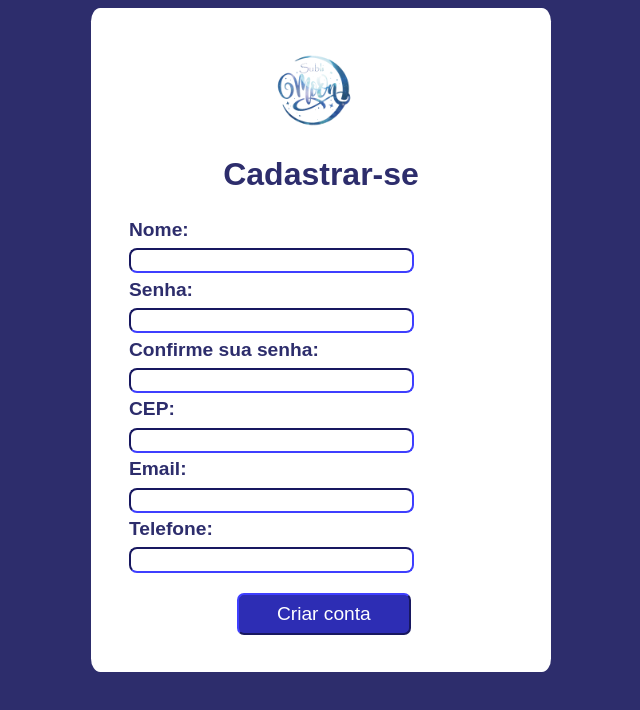
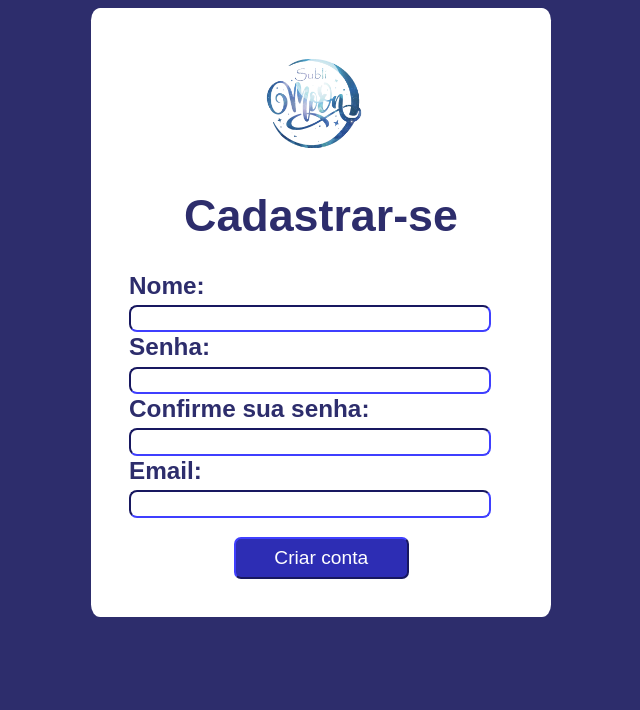
Before and after one commit to GabrielSADev/Login_E_Cadastro, a plain HTML site: page cadastro.html in a window 1280 px wide. Shown: the whole page, without its empty margins (319-959 px from the left). Drawn offline with Linux system fonts and the light colour scheme.

Commit message:
Cadastro alterado

```diff
--- a/cadastro.html
+++ b/cadastro.html
@@ -26,18 +26,11 @@
                 <label for="confirmarsenha">Confirme sua senha:</label>
                 <input type="password" id="senhaconf" name="usuario_senhaconf" />
             </div>
-            <div id="CEP01">
-                <label for="CEP">CEP:</label>
-                <input type="number" id="CEP" name="usuario_cep" />
-            </div>
             <div id="email01">
                 <label for="email">Email:</label>
                 <input type="email" id="email" name="usuario_email" />
             </div>
-            <div id="tel01">
-                <label for="telefone">Telefone:</label>
-                <input type="number" id="telefone" name="usuario_tel" />
-            </div>
+
         </section>
 
             <div class="button">
--- a/style.css
+++ b/style.css
@@ -1,5 +1,8 @@
 body{
     background-color: #2d2d6c;
+    display: flex;
+    flex-direction: column;
+    justify-content: center;
 }
 main{
     background-color: white;
@@ -11,12 +14,13 @@ main{
 }
 #sublimoonimagem{
     position: relative;
-    width: 6.2vw;
-    left: 38%;
+    width: 8vw;
+    left: 35%;
 }
 h1{
     color: #2d2d6c;
     text-align: center;
+    font-size: 3.5vw;
 }
 
 form{
@@ -24,7 +28,7 @@ form{
 }
 label{
     color: #2d2d6c;
-    font-size: 1.5vw;
+    font-size: 1.9vw;
     margin: 0%;
     white-space: nowrap;
     font-weight: 700;
@@ -39,44 +43,31 @@ label{
 #nome{
     border-color: #2d2db4;
     border-radius: 8px;
-    padding-right: 8vw;
-    height: 1.5vw;
+    padding-right: 14vw;
+    height: 1.7vw;
 
 }
 #senha{
     border-color: #2d2db4;
     border-radius: 8px;
-    padding-right: 8vw;
-    height: 1.5vw;
+    padding-right: 14vw;
+    height: 1.7vw;
 }
 
 #senhaconf{
     border-color: #2d2db4;
     border-radius: 8px;
-    padding-right: 8vw;
-    height: 1.5vw;
-}
-
-#CEP{
-    border-color: #2d2db4;
-    border-radius: 8px;
-    padding-right: 8vw;
-    height: 1.5vw;
+    padding-right: 14vw;
+    height: 1.7vw;
 }
 
 #email{
     border-color: #2d2db4;
     border-radius: 8px;
-    padding-right: 8vw;
-    height: 1.5vw;
+    padding-right: 14vw;
+    height: 1.7vw;
 }
 
-#telefone{
-    border-color: #2d2db4;
-    border-radius: 8px;
-    padding-right: 8vw;
-    height: 1.5vw;
-}
 
 #senha01{
     width: 2.7vw;
@@ -86,17 +77,11 @@ label{
     width: 2.7vw;
 }
 
-#CEP01{
-    width: 2.7vw;
-}
 
 #email01{
     width: 2.7vw;
 }
 
-#tel01{
-    width: 2.7vw;
-}
 
 button{
     color: white;
@@ -105,12 +90,7 @@ button{
     border-color:#2d2db4 ;
     padding: 2% 10%;
     border-radius: 7px;
-    margin-left: 8.4vw;
+    margin-left: 8.2vw;
     margin-top: 5%;
     cursor: pointer;
 }
-.todos{
-    display: flex;
-    flex-direction: column;
-    justify-content: center;
-}
```
